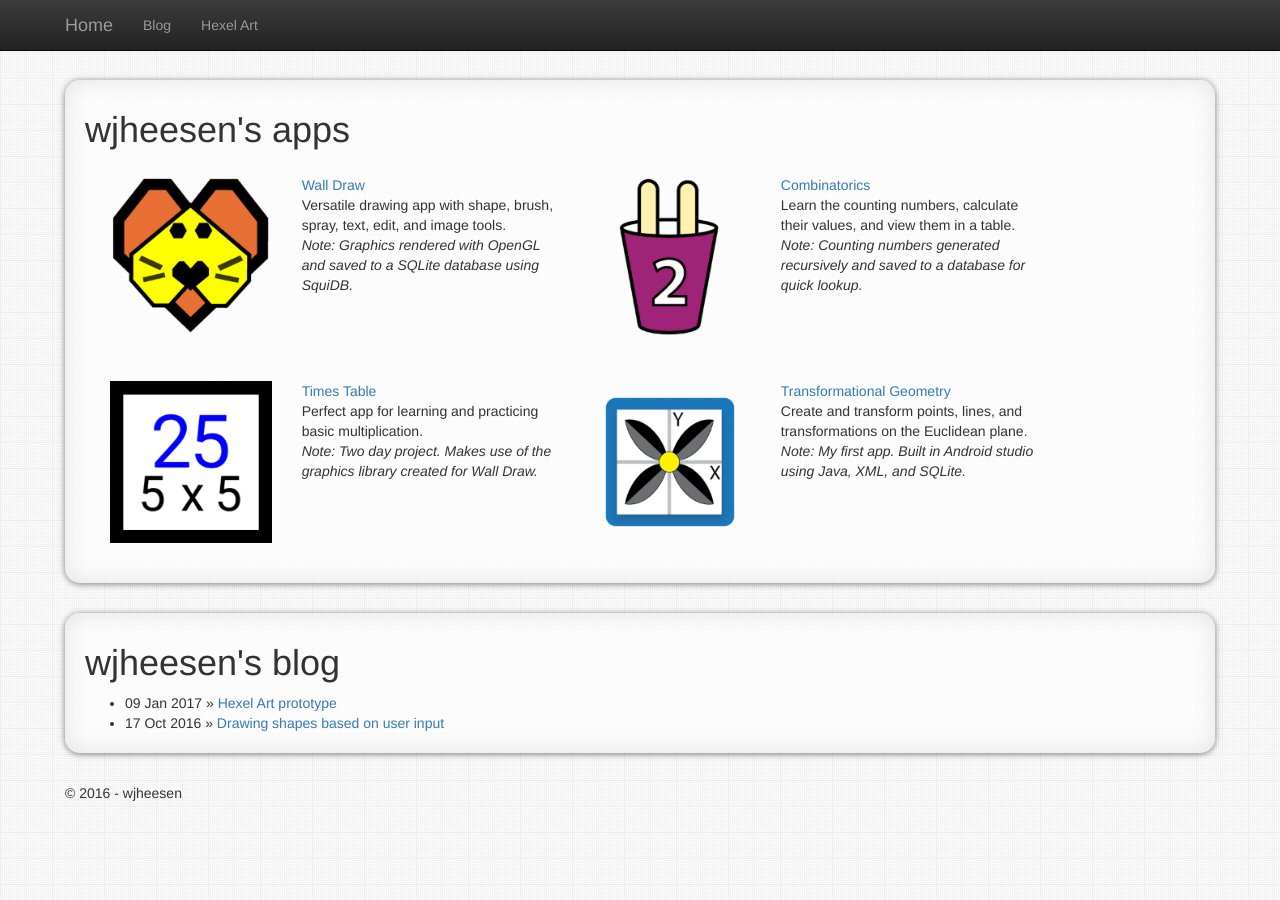
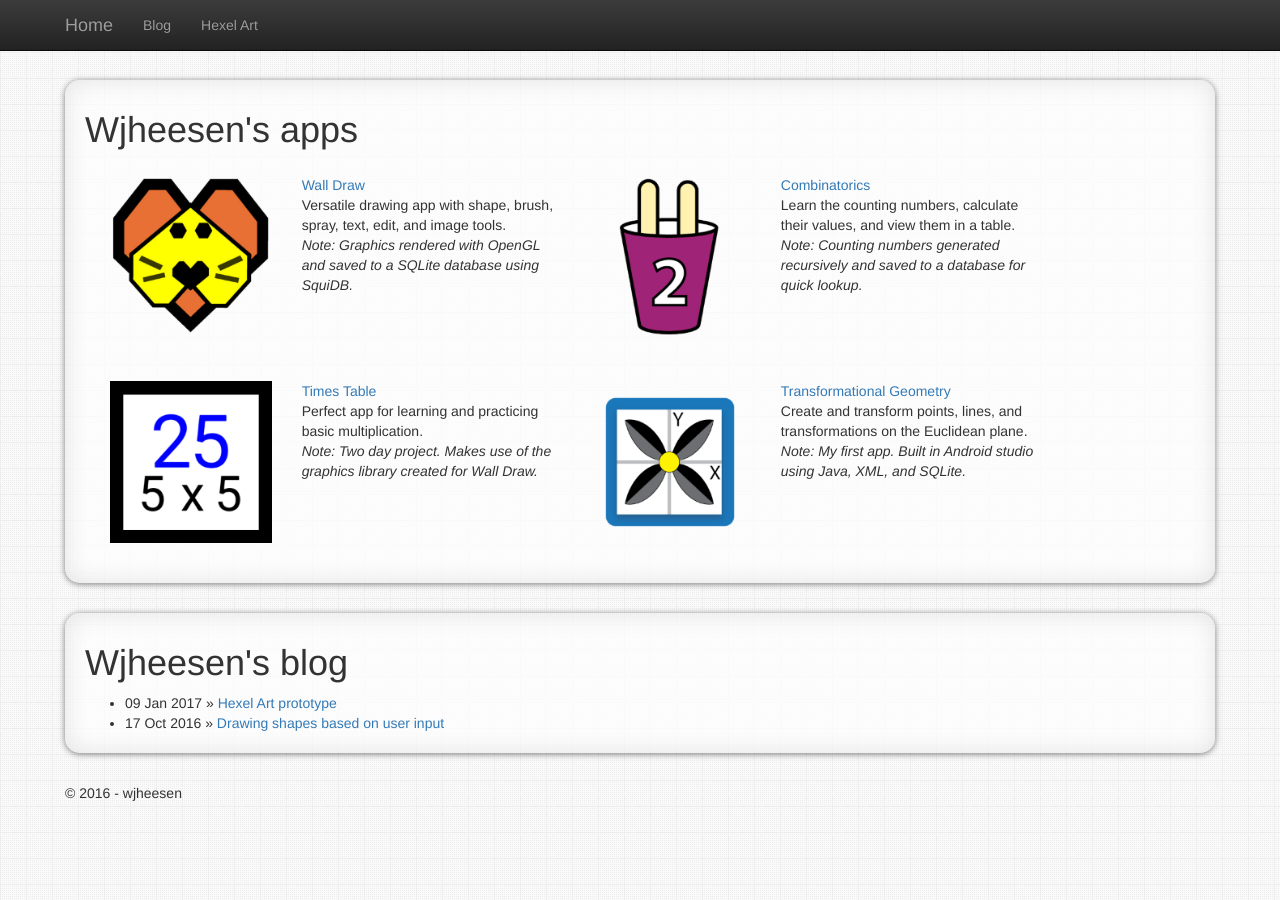
Before and after one commit to wjheesen/wjheesen.github.io, a Jekyll site: the page built from index.html, in a window 1280 px wide. Built offline with Jekyll 4.4.1, drawn with Linux system fonts in a browser that asks for light colours.

```diff
--- a/blog/index.html
+++ b/blog/index.html
@@ -1,6 +1,6 @@
 ---
 layout: default
-title: wjheesen's Blog
+title: Wjheesen's Blog
 ---
 
 <div class="content-block">
--- a/index.html
+++ b/index.html
@@ -5,7 +5,7 @@ title: Home page
 
 <div class="content-block">
 
-<h1>wjheesen's apps</h1>
+<h1>Wjheesen's apps</h1>
 
 <div class="container">
 
@@ -85,7 +85,7 @@ title: Home page
 </div>  <!-- End Content Block -->
 
 <div class="content-block">
-  <h1>wjheesen's blog</h1>
+  <h1>Wjheesen's blog</h1>
   <ul class="posts">
     {% for post in site.posts %}
       <li><span>{{ post.date | date_to_string }}</span> » <a href="{{ post.url }}" title="{{ post.title }}">{{ post.title }}</a></li>
```
Also changed, not shown: sitemap.xml (+7 -2 lines).
